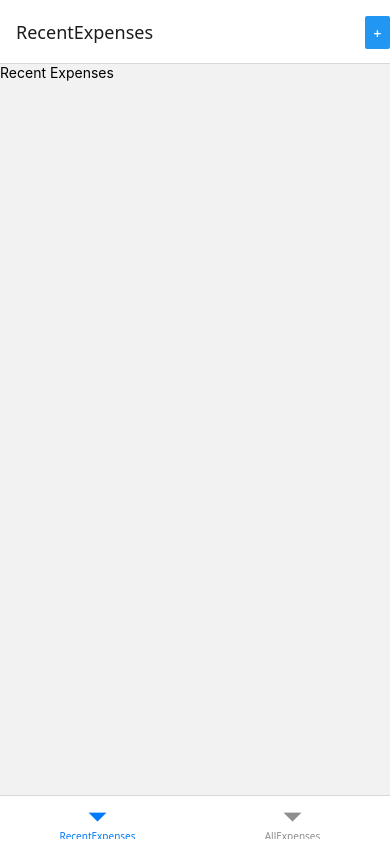
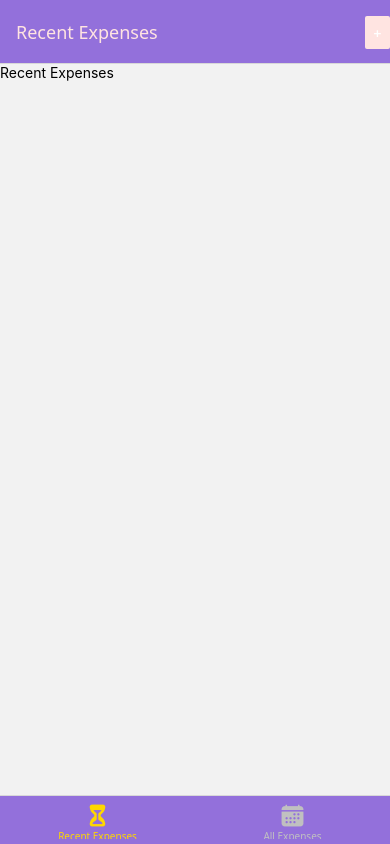
Before and after one commit to spiglebach/react-native, a React Native app in the folder expense-tracker/: screen / in a window 390 px wide. Built offline with nearby package versions, Linux system fonts and the light colour scheme.

Commit message:
navigation components styling

```diff
--- a/expense-tracker/App.js
+++ b/expense-tracker/App.js
@@ -6,6 +6,8 @@ import AllExpensesScreen from './screens/AllExpenses';
 import { NavigationContainer } from '@react-navigation/native'
 import ManageExpenseScreen from './screens/ManageExpense';
 import { Button } from 'react-native';
+import { GlobalStyles } from './constants/styles';
+import { Ionicons } from '@expo/vector-icons'
 
 const BottomTabs = createBottomTabNavigator()
 const Stack = createNativeStackNavigator()
@@ -14,15 +16,38 @@ function ViewExpensesNavigator({navigation}) {
     function handleNavigation() {
         navigation.navigate('ManageExpense')
     }
-    const navButton = <Button title='+' onPress={handleNavigation} />
+    const navButton = <Button color={GlobalStyles.colors.headerTintColor} title='+' onPress={handleNavigation} />
 
     return (
         <BottomTabs.Navigator
             screenOptions={{
-                headerRight: () => navButton
+                headerRight: () => navButton,
+                headerStyle: {
+                    backgroundColor: GlobalStyles.colors.headerBackground
+                },
+                tabBarStyle: {
+                    backgroundColor: GlobalStyles.colors.headerBackground
+                },
+                tabBarActiveTintColor: GlobalStyles.colors.activeTabColor,
+                tabBarInactiveTintColor: GlobalStyles.colors.inactiveTabColor,
+                headerTintColor: GlobalStyles.colors.headerTintColor
             }}>
-            <BottomTabs.Screen name='RecentExpenses' component={RecentExpensesScreen} />
-            <BottomTabs.Screen name='AllExpenses' component={AllExpensesScreen} />
+            <BottomTabs.Screen
+                name='RecentExpenses'
+                component={RecentExpensesScreen}
+                options={{
+                    title: 'Recent Expenses',
+                    tabBarIcon: ({color, size}) => <Ionicons name='hourglass' size={size} color={color} />
+                }}
+            />
+            <BottomTabs.Screen
+                name='AllExpenses'
+                component={AllExpensesScreen}
+                options={{
+                    title: 'All Expenses',
+                    tabBarIcon: ({color, size}) => <Ionicons name='calendar' size={size} color={color} />
+                }}
+            />
         </BottomTabs.Navigator>
     )
 }
@@ -30,9 +55,14 @@ function ViewExpensesNavigator({navigation}) {
 export default function App() {
     return (
         <>
-        <StatusBar style="auto" />
+        <StatusBar style="light" />
         <NavigationContainer>
-            <Stack.Navigator>
+            <Stack.Navigator screenOptions={{
+                headerStyle: {
+                    backgroundColor: GlobalStyles.colors.headerBackground
+                },
+                headerTintColor: GlobalStyles.colors.headerTintColor
+            }}>
                 <Stack.Screen
                     name='ViewExpenses'
                     component={ViewExpensesNavigator}
@@ -40,7 +70,13 @@ export default function App() {
                         headerShown: false
                     }}
                 />
-                <Stack.Screen name='ManageExpense' component={ManageExpenseScreen} />
+                <Stack.Screen
+                    name='ManageExpense'
+                    component={ManageExpenseScreen}
+                    options={{
+                        title: 'Manage Expenses'
+                    }}
+                />
             </Stack.Navigator>
         </NavigationContainer>
         </>
--- /dev/null
+++ b/expense-tracker/constants/styles.js
@@ -0,0 +1,8 @@
+export const GlobalStyles = {
+    colors: {
+        headerBackground: 'mediumpurple',
+        headerTintColor: 'mistyrose',
+        activeTabColor: 'gold',
+        inactiveTabColor: 'silver',
+    }
+}
```
